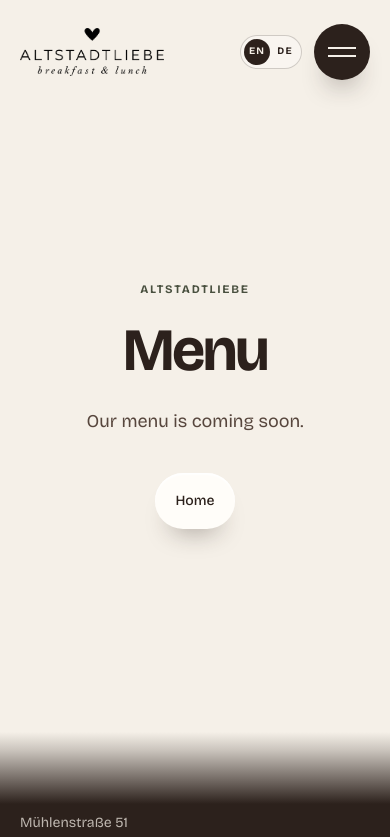
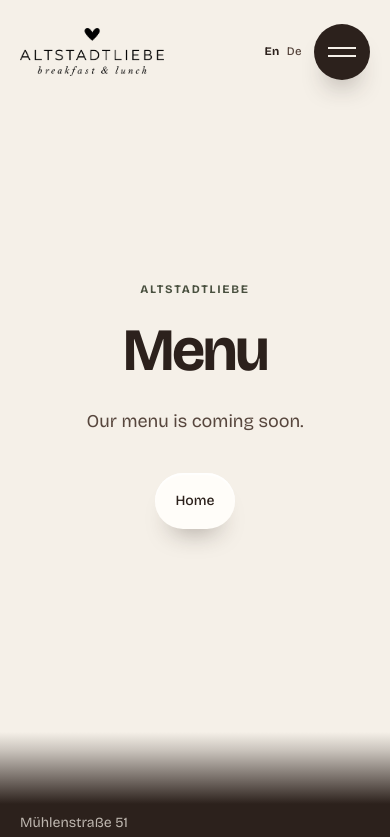
Before and after one commit to veokleo-create07/coffee.luebeck.web, a Next.js app: page /en/menu in a window 390 px wide. Shown: the top 837 px of the page. Built offline with nearby package versions, Linux system fonts and the light colour scheme.

Commit message:
Simplify bilingual language switcher

```diff
--- a/app/globals.css
+++ b/app/globals.css
@@ -62,41 +62,33 @@ a {
 .nav-language-toggle {
   display: inline-flex;
   align-items: center;
-  gap: 0.15rem;
-  padding: 0.2rem;
-  border: 1px solid rgb(44 33 28 / 20%);
-  border-radius: 9999px;
+  gap: 0.45rem;
   color: var(--color-espresso);
-  background: rgb(255 253 249 / 42%);
   white-space: nowrap;
-  transition: border-color 300ms ease, background-color 300ms ease, color 300ms ease;
+  transition: color 300ms ease;
 }
 
 .language-option {
   display: inline-flex;
-  min-width: 1.75rem;
-  min-height: 1.75rem;
   align-items: center;
   justify-content: center;
-  border-radius: 9999px;
-  font-size: 0.62rem;
-  font-weight: 700;
-  letter-spacing: 0.12em;
+  font-size: 0.72rem;
+  font-weight: 500;
+  letter-spacing: 0.03em;
   line-height: 1;
 }
 
 .language-option-active {
-  color: var(--color-ivory);
-  background: var(--color-espresso);
+  font-weight: 700;
 }
 
 .language-option-link {
-  transition: color 300ms ease, background-color 300ms ease;
+  color: var(--color-espresso-soft);
+  transition: color 300ms ease, opacity 300ms ease;
 }
 
 .language-option-link:hover {
-  color: var(--color-ivory);
-  background: var(--color-olive-deep);
+  color: var(--color-espresso);
 }
 
 .site-header[data-menu-open="true"] .site-logo {
@@ -104,26 +96,19 @@ a {
 }
 
 .site-header[data-menu-open="true"] .nav-language-toggle {
-  border-color: rgb(245 240 232 / 28%);
   color: var(--color-ivory);
-  background: rgb(245 240 232 / 8%);
 }
 
 .site-header[data-menu-open="true"] .language-option-active {
-  color: var(--color-espresso);
-  background: var(--color-ivory);
+  color: var(--color-ivory);
+}
+
+.site-header[data-menu-open="true"] .language-option-link {
+  color: rgb(245 240 232 / 58%);
 }
 
 .site-header[data-menu-open="true"] .language-option-link:hover {
-  color: var(--color-espresso);
-  background: var(--color-brass);
-}
-
-@media (max-width: 420px) {
-  .language-option {
-    min-width: 1.6rem;
-    min-height: 1.6rem;
-  }
+  color: var(--color-brass);
 }
 
 .eyebrow {
--- a/components/language-switcher.tsx
+++ b/components/language-switcher.tsx
@@ -6,8 +6,8 @@ type LanguageSwitcherProps = { locale: Locale; label: string };
 export function LanguageSwitcher({ locale, label }: LanguageSwitcherProps) {
   const nextLocale: Locale = locale === "de" ? "en" : "de";
   const href = nextLocale === "de" ? "/" : "/en";
-  const currentLabel = locale.toUpperCase();
-  const nextLabel = nextLocale.toUpperCase();
+  const currentLabel = locale === "de" ? "De" : "En";
+  const nextLabel = nextLocale === "de" ? "De" : "En";
 
-  return <div className="nav-language-toggle" aria-label={label} role="group"><span className="language-option language-option-active" aria-current="page">{currentLabel}</span><Link href={href} hrefLang={nextLocale} className="language-option language-option-link" aria-label={`${label} — ${nextLabel}`}>{nextLabel}</Link></div>;
+  return <div className="nav-language-toggle" aria-label={label} role="group"><span className="language-option language-option-active" aria-current="page">{currentLabel}</span><Link href={href} hrefLang={nextLocale} className="language-option language-option-link" aria-label={`${label} — ${nextLabel}`} onClick={() => window.localStorage.setItem("altstadtliebe-locale", nextLocale)}>{nextLabel}</Link></div>;
 }
--- a/components/site-header.tsx
+++ b/components/site-header.tsx
@@ -22,9 +22,14 @@ export function SiteHeader({ locale, dictionary }: SiteHeaderProps) {
     };
   }, [isOpen]);
 
+  useEffect(() => {
+    if (window.localStorage.getItem("altstadtliebe-locale") || window.location.pathname !== "/") return;
+    if (window.navigator.language.toLowerCase().startsWith("en")) window.location.replace("/en");
+  }, []);
+
   return <header data-menu-open={isOpen || undefined} className="site-header relative z-50 page-gutter pt-6 md:pt-8"><nav className="relative z-50 flex items-center justify-between" aria-label="Primary navigation">
     <Link href={homeHref} className="group flex items-center py-1" onClick={() => setIsOpen(false)} aria-label="Altstadtliebe — home"><Image src="/altstadtliebe-logo.png" alt="Altstadtliebe" width={192} height={64} priority className="site-logo h-auto w-36 object-contain transition-[filter,transform] duration-300 group-hover:scale-[1.02] sm:w-40 md:w-52" /></Link>
     <div className="flex items-center gap-3"><LanguageSwitcher locale={locale} label={dictionary.navigation.switchTo} /><button type="button" className="group relative inline-flex h-14 w-14 shrink-0 flex-col items-center justify-center gap-1.5 rounded-full bg-espresso text-ivory shadow-[0_18px_28px_-18px_rgba(44,33,28,0.85)] transition-[background-color,color,transform] duration-300 hover:scale-[1.03] active:scale-95 data-[open=true]:bg-ivory data-[open=true]:text-espresso" data-open={isOpen || undefined} aria-expanded={isOpen} aria-controls="navigation-menu" aria-label={isOpen ? dictionary.navigation.closeMenu : dictionary.navigation.openMenu} onClick={() => setIsOpen((open) => !open)}><span className={`absolute h-[2px] w-7 bg-current transition-transform duration-300 ${isOpen ? "rotate-45" : "-translate-y-[4px]"}`} aria-hidden="true" /><span className={`absolute h-[2px] w-7 bg-current transition-transform duration-300 ${isOpen ? "-rotate-45" : "translate-y-[4px]"}`} aria-hidden="true" /></button></div>
-  </nav>{isOpen && <div id="navigation-menu" className="navigation-overlay fixed inset-0 z-40 flex items-center justify-center bg-espresso px-[var(--page-gutter)] pb-16 pt-28 text-ivory"><div className="w-full max-w-3xl">{links.map((link) => <a key={link.href} href={link.href} className="group flex items-center justify-between border-b border-ivory/20 py-5 text-[clamp(2.75rem,8vw,7rem)] font-normal leading-none tracking-[-0.055em] transition-colors first:border-t first:border-ivory/20 hover:text-brass" onClick={() => setIsOpen(false)}><span>{link.label}</span><ArrowUpRight size={40} strokeWidth={1.25} aria-hidden="true" className="shrink-0 transition-transform duration-300 group-hover:-translate-y-1 group-hover:translate-x-1 md:size-16" /></a>)}</div></div>}
+  </nav>{isOpen && <div id="navigation-menu" className="navigation-overlay fixed inset-0 z-40 flex items-center justify-center bg-espresso px-[var(--page-gutter)] pb-16 pt-28 text-ivory"><div className="w-full max-w-3xl">{links.map((link) => <a key={link.href} href={link.href} className="group flex items-center justify-between border-b border-ivory/20 py-5 text-[clamp(2.75rem,8vw,7rem)] font-normal leading-none tracking-[-0.055em] transition-colors first:border-t first:border-ivory/20 hover:text-brass" onClick={() => setIsOpen(false)}><span>{link.label}</span><ArrowUpRight size={40} strokeWidth={1.25} aria-hidden="true" className="shrink-0 transition-transform duration-300 group-hover:-translate-y-1 group-hover:translate-x-1 md:size-16" /></a>)}<div className="mt-8"><LanguageSwitcher locale={locale} label={dictionary.navigation.switchTo} /></div></div></div>}
   </header>;
 }
```
